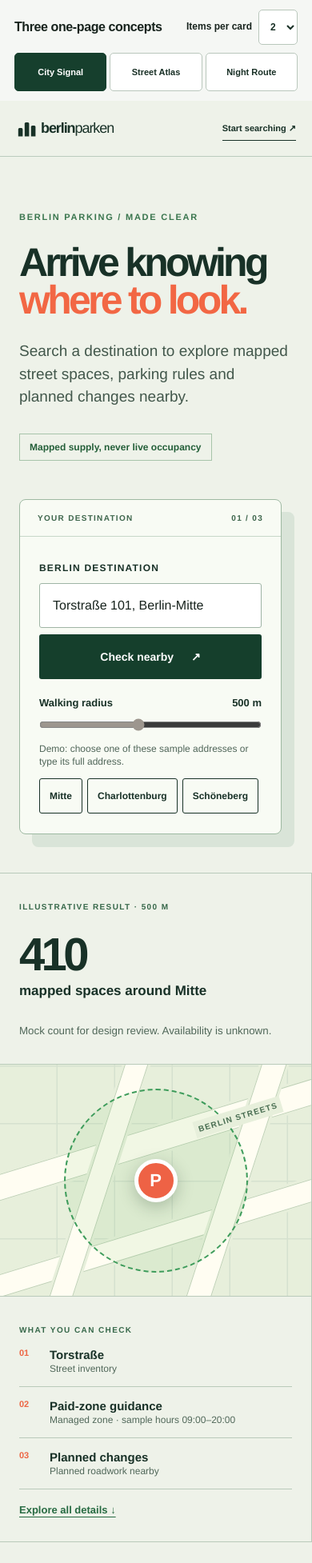
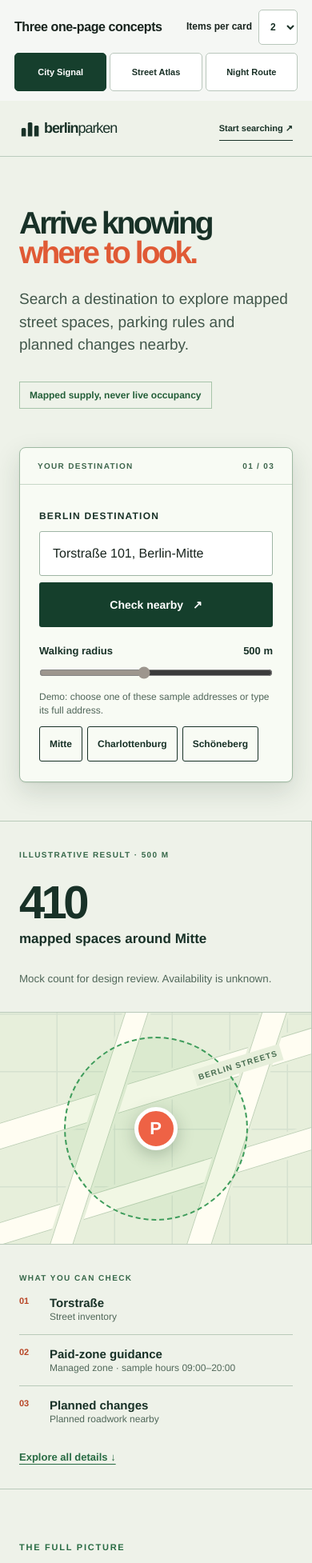
Before and after one commit to rotimi-babalola/berlin-parken, a Next.js app: page /design/proposals in a window 390 px wide. Shown: the top 1954 px of the page at 80% size. Built offline with nearby package versions, Linux system fonts and the light colour scheme.

Commit message:
feat(signal): enhance layout and styling for signal section

```diff
--- a/src/app/design/proposals/page.module.css
+++ b/src/app/design/proposals/page.module.css
@@ -209,6 +209,20 @@
 .searchLine button span {
   padding-left: 18px;
 }
+.signal .searchLine button span {
+  padding-left: 8px;
+}
+.signal .searchLine input {
+  caret-color: #153f2c;
+}
+.signal .searchLine input::placeholder {
+  color: #506659;
+  opacity: 1;
+}
+.signal ::selection {
+  background: #153f2c;
+  color: #fff;
+}
 .radiusLine {
   display: flex;
   justify-content: space-between;
@@ -362,6 +376,7 @@
 }
 
 .signal {
+  --signal-gutter: clamp(24px, 5vw, 80px);
   background: #eef2e9;
   color: #183127;
   font-family: "Avenir Next", Helvetica, sans-serif;
@@ -373,25 +388,23 @@
 .signalHero {
   display: grid;
   grid-template-columns: 1fr 0.92fr;
-  max-width: 1500px;
-  margin: auto;
   min-height: 555px;
 }
 .signalIntro {
-  padding: clamp(70px, 9vw, 130px) 5vw 65px;
+  padding: clamp(70px, 9vw, 130px) var(--signal-gutter) 65px;
 }
 .signal .eyebrow {
   color: #39754d;
 }
 .signal h1 {
-  max-width: 770px;
-  font-size: clamp(56px, 7vw, 108px);
+  max-width: 520px;
+  font-size: clamp(40px, 4.6vw, 68px);
   letter-spacing: -0.075em;
   line-height: 0.94;
-  margin: 26px 0;
+  margin: 0 0 26px;
 }
 .signal h1 em {
-  color: #f26744;
+  color: #e05a35;
   font-style: normal;
 }
 .signalIntro > p {
@@ -411,11 +424,13 @@
 }
 .signalPanel {
   align-self: center;
-  margin: 45px clamp(24px, 5vw, 80px) 45px 0;
+  margin: 45px var(--signal-gutter) 45px 0;
   background: #f8fbf4;
   border: 1px solid #9eb9a2;
   border-radius: 8px;
-  box-shadow: 16px 16px 0 #d9e4d8;
+  box-shadow:
+    0 1px 2px #203e2914,
+    0 12px 32px #203e2926;
 }
 .signalPanel .panelTop {
   border-bottom: 1px solid #c7d7c8;
@@ -442,9 +457,12 @@
   min-width: 0;
   border-right: 1px solid #b9caba;
 }
+.signalResults > div:last-child {
+  border-right: 0;
+}
 .signalMetric,
 .signalDetails {
-  padding: 31px clamp(24px, 4vw, 56px);
+  padding: 31px var(--signal-gutter);
 }
 .signalMetric > span,
 .signalDetails > span {
@@ -459,6 +477,7 @@
   font-size: clamp(58px, 6vw, 90px);
   line-height: 1;
   letter-spacing: -0.08em;
+  font-variant-numeric: tabular-nums;
 }
 .signalMetric p {
   font-size: 17px;
@@ -480,11 +499,11 @@
   border-bottom: 1px solid #b9caba;
   padding: 15px 0;
 }
-.signalDetails > div:last-child {
-  border: 0;
+.signalDetails > div:last-of-type {
+  border-bottom: 0;
 }
 .signalDetails b {
-  color: #ed6745;
+  color: #b84727;
   font-size: 11px;
   grid-row: span 2;
 }
@@ -494,6 +513,12 @@
 .signalDetails small {
   color: #51685a;
   font-size: 12px;
+}
+.signal .pageHeader,
+.signal .pageFooter,
+.signal .exploreDetails {
+  padding-left: var(--signal-gutter);
+  padding-right: var(--signal-gutter);
 }
 .signal .pageFooter {
   color: #526658;
@@ -921,7 +946,7 @@
 }
 .detailGrid summary {
   display: flex;
-  align-items: center;
+  align-items: flex-end;
   justify-content: space-between;
   gap: 12px;
   min-height: 108px;
@@ -948,13 +973,17 @@
   letter-spacing: -0.035em;
 }
 .detailCount {
+  display: inline-flex;
+  align-items: center;
+  gap: 8px;
+  padding-bottom: 1px;
   color: var(--detail-muted);
   font-size: 12px;
   white-space: nowrap;
 }
 .detailCount b {
-  display: inline-block;
-  margin-left: 4px;
+  display: inline-flex;
+  align-items: center;
   color: var(--detail-accent);
   font-size: 22px;
   line-height: 1;
@@ -1105,10 +1134,12 @@
     display: none;
   }
 }
-@media (max-width: 760px) {
+@media (max-width: 1070px) {
   .detailGrid {
     grid-template-columns: 1fr;
   }
+}
+@media (max-width: 760px) {
   .detailHeading {
     display: block;
   }
@@ -1126,14 +1157,16 @@
     grid-template-columns: 1fr;
   }
   .signalIntro {
-    padding: 65px 24px 28px;
+    padding: 65px var(--signal-gutter) 28px;
   }
-  .signal h1,
+  .signal h1 {
+    font-size: clamp(40px, 9vw, 60px);
+  }
   .night h1 {
     font-size: clamp(54px, 11vw, 82px);
   }
   .signalPanel {
-    margin: 20px 38px 48px 24px;
+    margin: 20px var(--signal-gutter) 48px;
   }
   .signalResults {
     grid-template-columns: 1fr 1fr;
@@ -1143,6 +1176,7 @@
   }
   .signalMap {
     border-bottom: 1px solid #b9caba;
+    border-right: 0;
   }
   .signalDetails {
     grid-column: span 2;
@@ -1221,7 +1255,7 @@
     width: 100%;
   }
   .signal h1 {
-    font-size: clamp(50px, 12vw, 66px);
+    font-size: clamp(36px, 10vw, 52px);
   }
   .signalResults {
     grid-template-columns: 1fr;
@@ -1230,6 +1264,7 @@
   .signalMap,
   .signalDetails {
     grid-column: 1;
+    border-right: 0;
   }
   .signalMap {
     height: 290px;
--- a/src/app/design/proposals/page.tsx
+++ b/src/app/design/proposals/page.tsx
@@ -617,9 +617,9 @@ function Signal({
       <main>
         <section className={styles.signalHero}>
           <div className={styles.signalIntro}>
-            <span className={styles.eyebrow}>BERLIN PARKING / MADE CLEAR</span>
             <h1>
-              Arrive knowing <em>where to look.</em>
+              Arrive knowing <br />
+              <em>where to look.</em>
             </h1>
             <p>
               Search a destination to explore mapped street spaces, parking
```
